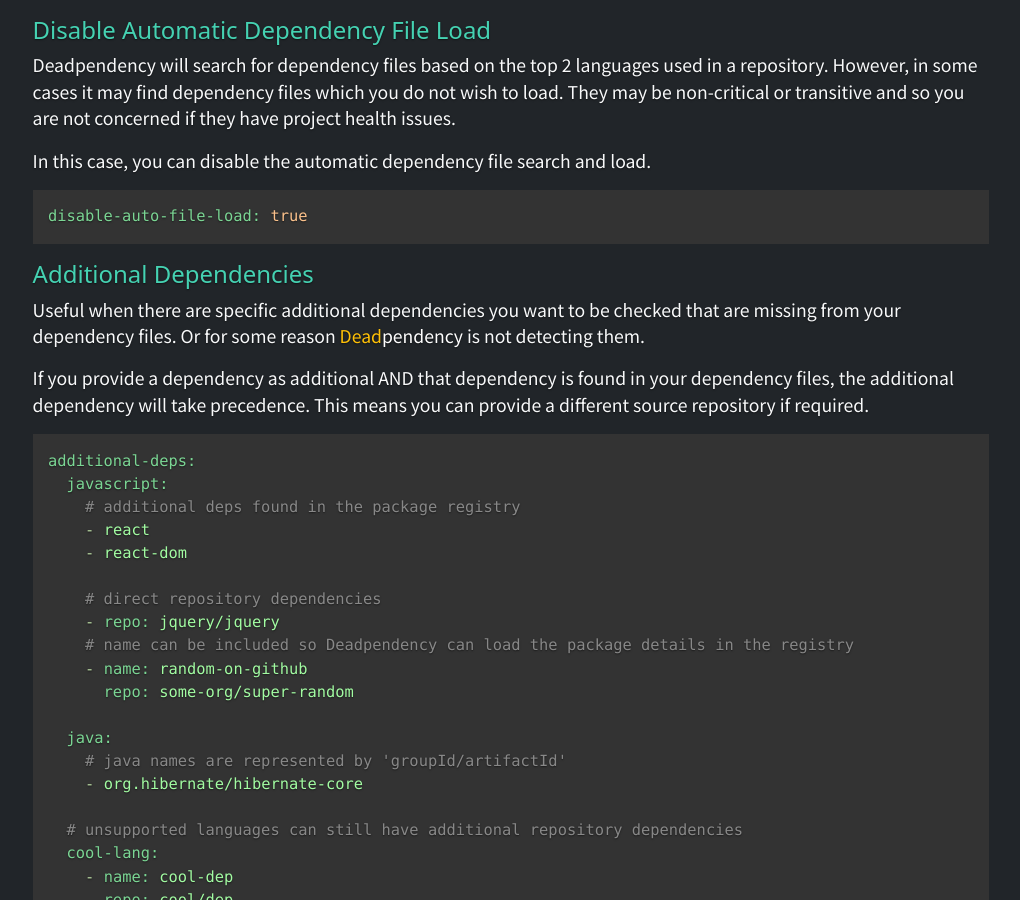
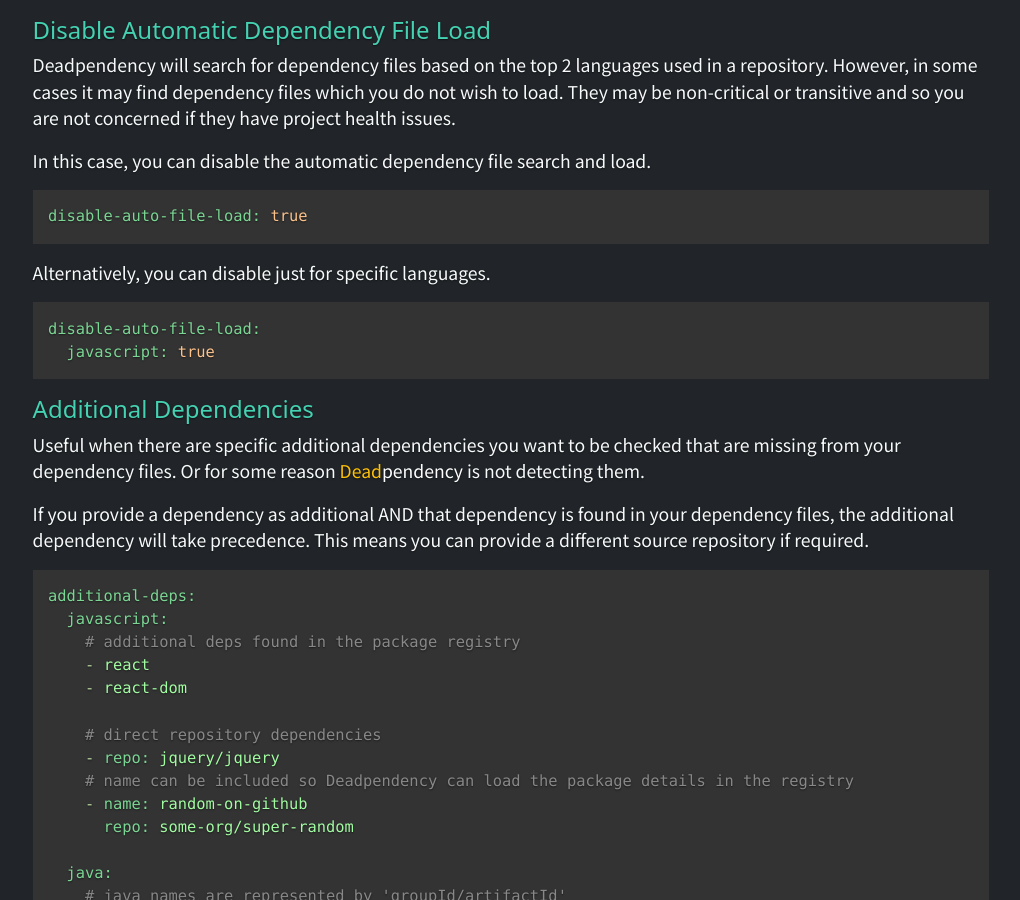
Before and after one commit to deadpendency/deadpendency.github.io, a Jekyll site: the page built from docs/config.html, in a window 1280 px wide and 900 px high, scrolled down 1417 px. Shown: the whole window, without its empty margins (129-1149 px from the left). Built offline with Jekyll 4.4.1, drawn with Linux system fonts in a browser that asks for light colours; nearby versions of some CDN libraries.

Commit message:
Disable for specific languages as well

```diff
--- a/docs/config.html
+++ b/docs/config.html
@@ -68,6 +68,14 @@
 </p>
 
 <pre><code class="language-yaml">disable-auto-file-load: true
+</code></pre>
+
+<p>
+  Alternatively, you can disable just for specific languages.
+</p>
+
+<pre><code class="language-yaml">disable-auto-file-load:
+  javascript: true
 </code></pre>
 
 <h4 id="additional-dependencies"><a href="#additional-dependencies">Additional Dependencies</a></h4>
```
